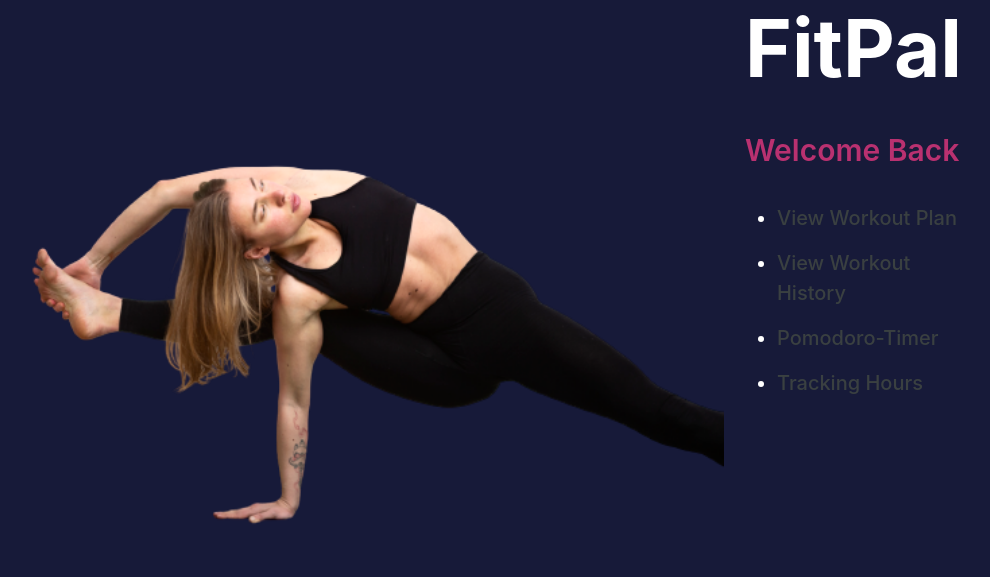
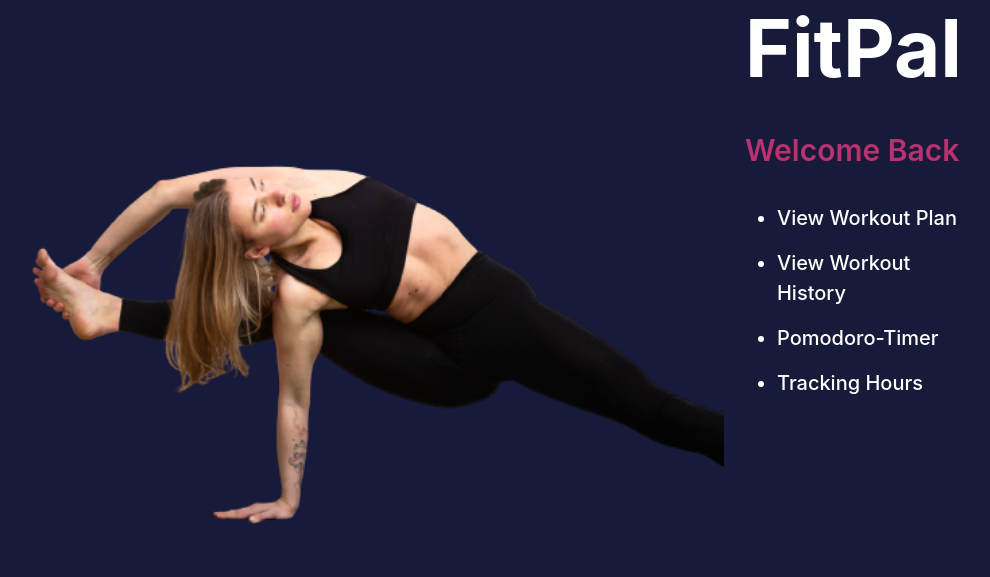
Before and after one commit to phatch9/FitPal, a Flask app: page / in a window 1280 px wide. Shown: the part 168-745 px from the top of the page, without its empty margins (226-1216 px from the left). Run offline with Flask 2, Linux system fonts and the light colour scheme; a user stored in the database is signed in; some libraries are stand-ins or nearby versions.

Commit message:
Second Commit

```diff
--- a/myapp/static/style.css
+++ b/myapp/static/style.css
@@ -68,7 +68,7 @@ body {
   margin-bottom: 15px;
 }
 .home__link {
-  color: #3a4041;
+  color: #ffffff;
 }
 .home__link:hover {
   color: #b93170;
```
